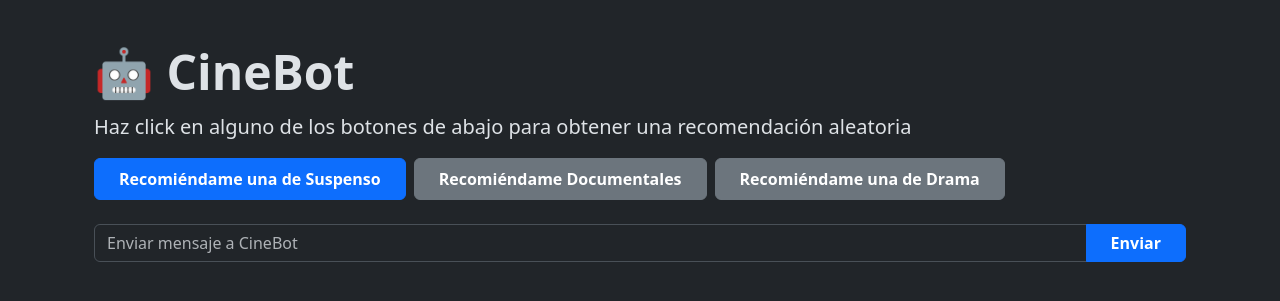
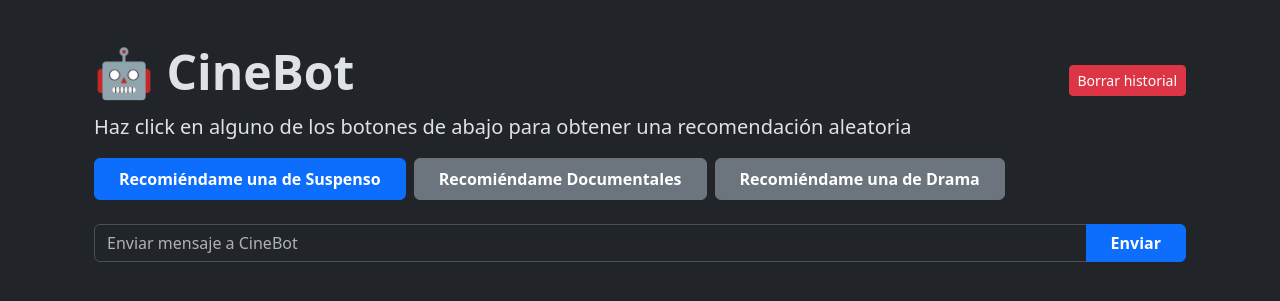
Before and after one commit to crgonzalezf/Tarea1, a Flask app: template templates/chat.html in a window 1280 px wide. Shown: the part 56-357 px from the top of the page. Run offline with Flask 3, Linux system fonts and the light colour scheme; the template is opened without the code that fills it, so the values that code supplies are empty; parts of the project's set-up code (start-up, migrations or seed data) failed here and were passed over; some libraries are stand-ins or nearby versions.

Commit message:
Update chat.html

```diff
--- a/templates/chat.html
+++ b/templates/chat.html
@@ -10,7 +10,14 @@
     {% include 'navbar.html' %}
 
     <div class="container col-xxl-8 px-4 py-5">
-        <h1 class="display-5 fw-bold lh-1 mb-3">🤖 CineBot</h1>
+        <div class="d-flex justify-content-between align-items-center">
+            <h1 class="display-5 fw-bold lh-1 mb-3">🤖 CineBot</h1>
+
+            <!-- Botón para borrar el historial del chat -->
+            <form method="POST" action="/clear-chat" class="d-inline">
+                <button type="submit" class="btn btn-sm btn-danger">Borrar historial</button>
+            </form>
+        </div>
         <p class="lead">Haz click en alguno de los botones de abajo para obtener una recomendación aleatoria</p>
 
         <!-- Botones de recomendación -->
@@ -23,7 +30,7 @@
         </form>
 
         <!-- Contenedor del chat -->
-      <div class="chat-container">
+        <div class="chat-container">
             {% for message in messages %}
                 {% if message.author == 'assistant' %}
                     <div class="d-flex flex-row justify-content-start mb-4">
@@ -43,7 +50,6 @@
             {% endfor %}
         </div>
 
-
         <!-- Campo para escribir mensaje -->
         <form method="POST" class="mt-3">
             <div class="input-group">
```
